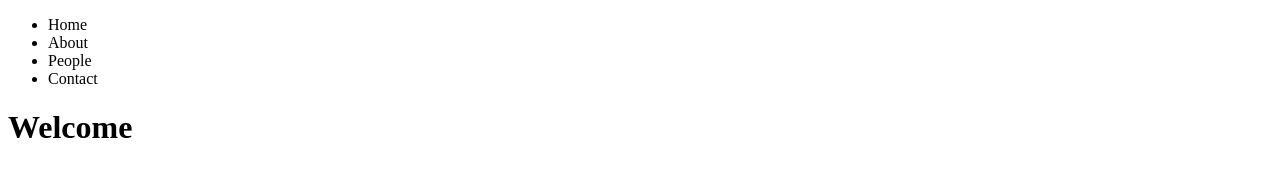
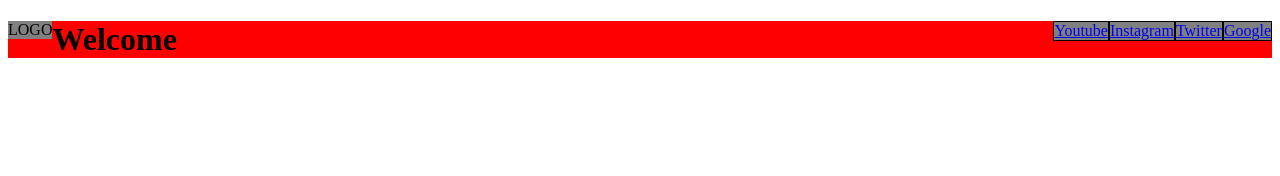
Before and after one commit to aktran321/css-practice, a website: page index.html in a window 1280 px wide. Drawn offline with Linux system fonts and the light colour scheme.

Commit message:
made hozontal navbar usiong only css

```diff
--- a/index.html
+++ b/index.html
@@ -3,17 +3,21 @@
   <head>
     <meta charset="UTF-8" />
     <meta name="viewport" content="width=device-width, initial-scale=1.0" />
+    <link rel="stylesheet" type="text/css" href="style.css" />
     <title>Schdeule</title>
   </head>
   <body>
     <div class="wrapper">
       <div>
         <nav>
-          <ul>
-            <li>Home</li>
-            <li>About</li>
-            <li>People</li>
-            <li>Contact</li>
+          <ul class="right">
+            <li><a href="https://www.google.com">Google</a></li>
+            <li><a href="https://www.twitter.com">Twitter</a></li>
+            <li><a href="https://www.instagram.com">Instagram</a></li>
+            <li><a href="https://www.youtube.com">Youtube</a></li>
+          </ul>
+          <ul class="left">
+            <li>LOGO</li>
           </ul>
         </nav>
       </div>
--- a/style.css
+++ b/style.css
@@ -0,0 +1,25 @@
+ul {
+  list-style-type: none;
+  margin: 0;
+  padding: 0;
+  overflow: hidden;
+}
+li {
+  background-color: gray;
+  float: right;
+}
+li a {
+  display: block;
+  border: solid black 1px;
+}
+
+.right {
+  float: right;
+}
+.left {
+  float: left;
+}
+
+h1 {
+  background-color: red;
+}
```
Also changed, not shown: 1 other file.
